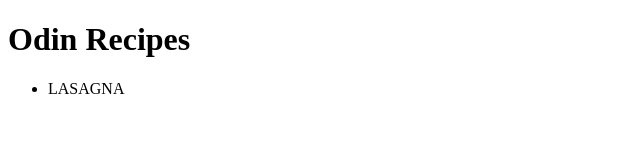
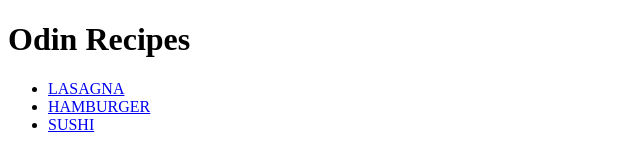
Before and after one commit to Kumar-Harshraj/odin-recipes, a plain HTML site: page index.html in a window 1280 px wide. Shown: the whole page, without its empty margins (0-640 px from the left). Drawn offline with Linux system fonts and the light colour scheme.

Commit message:
Modify index.html To access all recipes

```diff
--- a/index.html
+++ b/index.html
@@ -7,7 +7,9 @@
     <body>
         <h1>Odin Recipes</h1>
         <ul>
-            <li><a=href="recipes/lasagna.html">LASAGNA</a></li>
+            <li><a href="recipes/lasagna.html">LASAGNA</a></li>
+            <li><a href="recipes/hamburger.html">HAMBURGER</a></li>
+            <li><a href="recipes/sushi.html">SUSHI</a></li>
         </ul>
     </body>
 </html>
```
